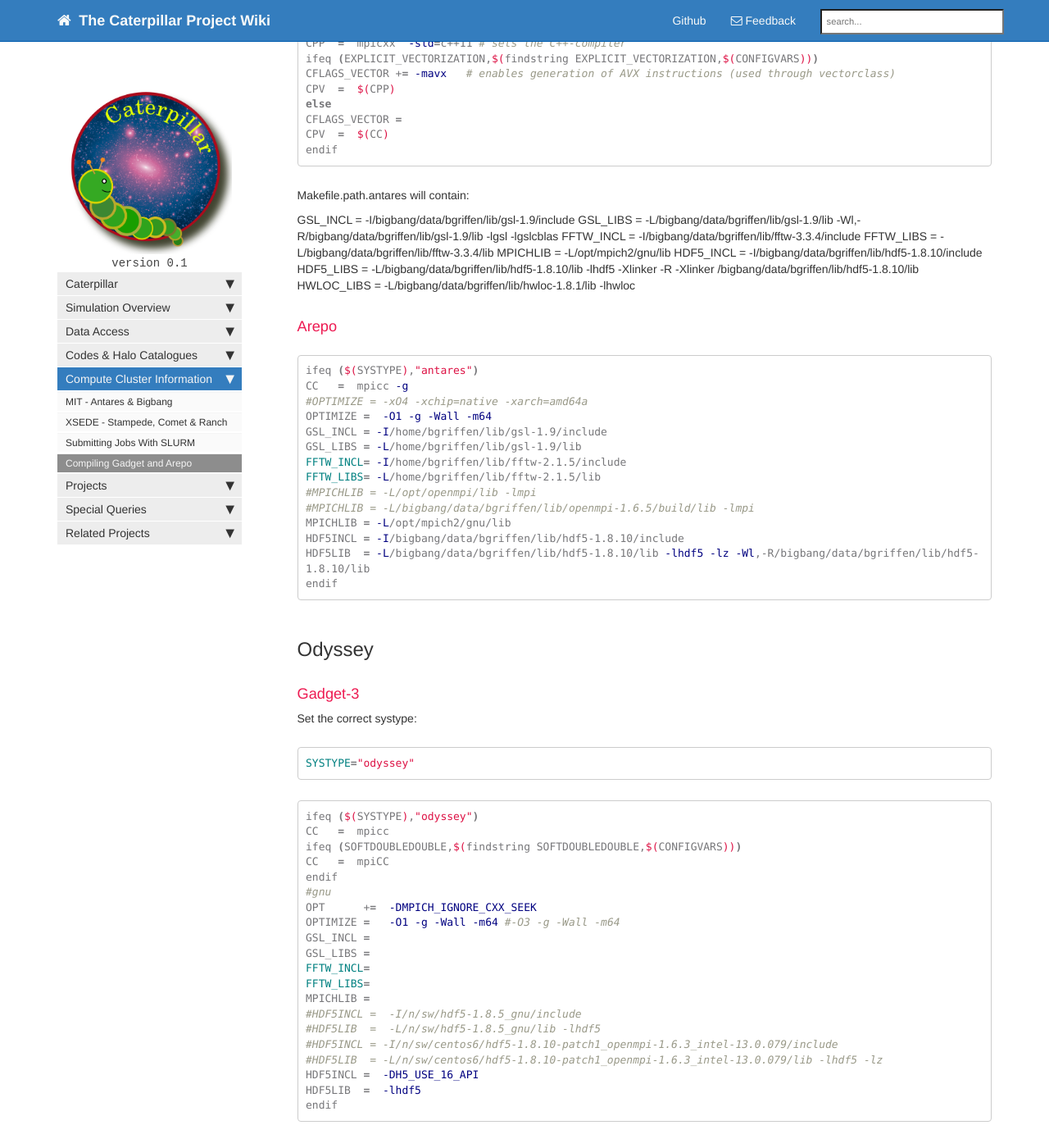
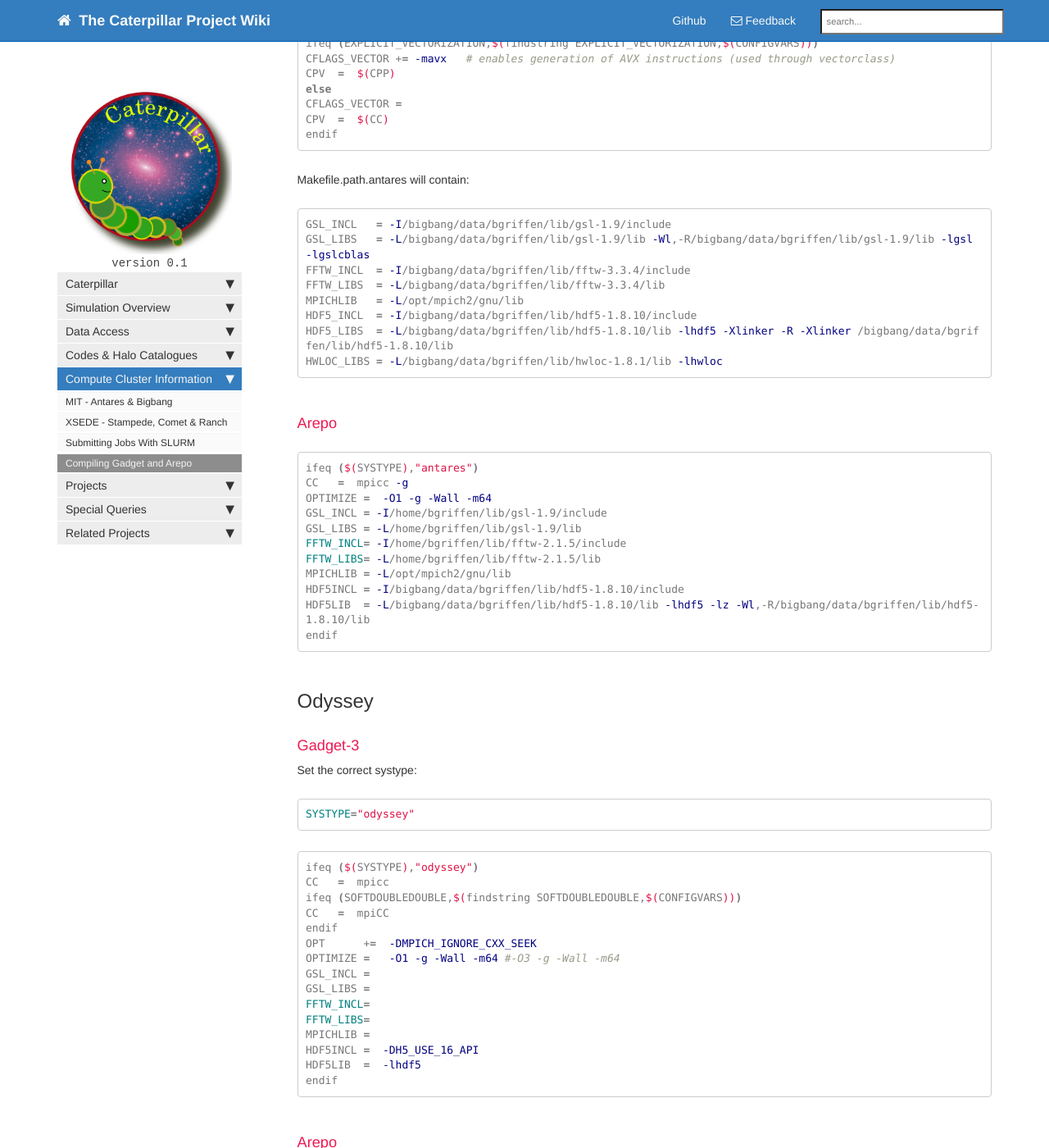
Before and after one commit to caterpillarproject/wiki, a Jekyll site: the page built from doc_compiling_help.md, in a window 1280 px wide and 1400 px high, scrolled down 1194 px. Shown: the whole window at 82% size. Built offline with Jekyll 4.4.1, drawn with Linux system fonts in a browser that asks for light colours; nearby versions of some CDN libraries; library files that are not in the unit come from our copies; Markdown is read by kramdown in place of the engine named in the settings; comment, search, counter and statistics services are not loaded; some of the changed text lies outside the part shown.

Commit message:
fixed compiling help

````diff
--- a/doc_compiling_help.md
+++ b/doc_compiling_help.md
@@ -21,7 +21,6 @@ FFTW_LIBS= -L/bigbang/data/bgriffen/lib/fftw2/lib
 MPICHLIB = -L/opt/mpich2/gnu/lib
 HDF5INCL = -I/bigbang/data/bgriffen/lib/hdf5-1.8.13/include -DH5_USE_16_API
 HDF5LIB  = -L/bigbang/data/bgriffen/lib/hdf5-1.8.13/lib -lhdf5 -lz
-#-R/bigbang/data/bgriffen/lib/hdf5-1.8.10/lib
 endif
 ```
 
@@ -52,6 +51,7 @@ endif
 
 Makefile.path.antares will contain:
 
+```bash
 GSL_INCL   = -I/bigbang/data/bgriffen/lib/gsl-1.9/include
 GSL_LIBS   = -L/bigbang/data/bgriffen/lib/gsl-1.9/lib -Wl,-R/bigbang/data/bgriffen/lib/gsl-1.9/lib -lgsl -lgslcblas
 FFTW_INCL  = -I/bigbang/data/bgriffen/lib/fftw-3.3.4/include
@@ -60,20 +60,17 @@ MPICHLIB   = -L/opt/mpich2/gnu/lib
 HDF5_INCL  = -I/bigbang/data/bgriffen/lib/hdf5-1.8.10/include
 HDF5_LIBS  = -L/bigbang/data/bgriffen/lib/hdf5-1.8.10/lib -lhdf5 -Xlinker -R -Xlinker /bigbang/data/bgriffen/lib/hdf5-1.8.10/lib
 HWLOC_LIBS = -L/bigbang/data/bgriffen/lib/hwloc-1.8.1/lib -lhwloc
-
+```
 ### Arepo
 
 ```bash
 ifeq ($(SYSTYPE),"antares")
 CC   =  mpicc -g
-#OPTIMIZE = -xO4 -xchip=native -xarch=amd64a
 OPTIMIZE =  -O1 -g -Wall -m64
 GSL_INCL = -I/home/bgriffen/lib/gsl-1.9/include
 GSL_LIBS = -L/home/bgriffen/lib/gsl-1.9/lib
 FFTW_INCL= -I/home/bgriffen/lib/fftw-2.1.5/include
 FFTW_LIBS= -L/home/bgriffen/lib/fftw-2.1.5/lib
-#MPICHLIB = -L/opt/openmpi/lib -lmpi
-#MPICHLIB = -L/bigbang/data/bgriffen/lib/openmpi-1.6.5/build/lib -lmpi
 MPICHLIB = -L/opt/mpich2/gnu/lib
 HDF5INCL = -I/bigbang/data/bgriffen/lib/hdf5-1.8.10/include
 HDF5LIB  = -L/bigbang/data/bgriffen/lib/hdf5-1.8.10/lib -lhdf5 -lz -Wl,-R/bigbang/data/bgriffen/lib/hdf5-1.8.10/lib
@@ -96,7 +93,6 @@ CC   =  mpicc
 ifeq (SOFTDOUBLEDOUBLE,$(findstring SOFTDOUBLEDOUBLE,$(CONFIGVARS)))
 CC   =  mpiCC
 endif
-#gnu
 OPT      +=  -DMPICH_IGNORE_CXX_SEEK
 OPTIMIZE =   -O1 -g -Wall -m64 #-O3 -g -Wall -m64
 GSL_INCL =
@@ -104,10 +100,6 @@ GSL_LIBS =
 FFTW_INCL=
 FFTW_LIBS=
 MPICHLIB =
-#HDF5INCL =  -I/n/sw/hdf5-1.8.5_gnu/include
-#HDF5LIB  =  -L/n/sw/hdf5-1.8.5_gnu/lib -lhdf5
-#HDF5INCL = -I/n/sw/centos6/hdf5-1.8.10-patch1_openmpi-1.6.3_intel-13.0.079/include
-#HDF5LIB  = -L/n/sw/centos6/hdf5-1.8.10-patch1_openmpi-1.6.3_intel-13.0.079/lib -lhdf5 -lz
 HDF5INCL =  -DH5_USE_16_API
 HDF5LIB  =  -lhdf5
 endif
````
Also changed, not shown: other parts of doc_compiling_help.md (+2 -2 lines).
